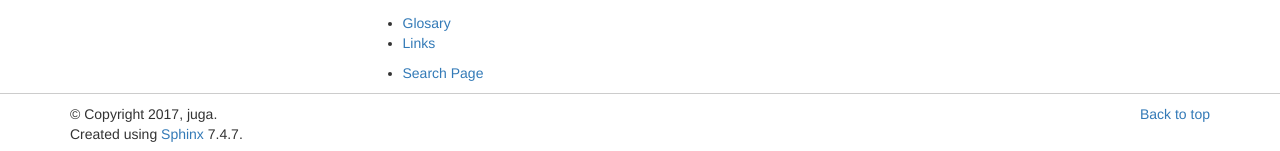
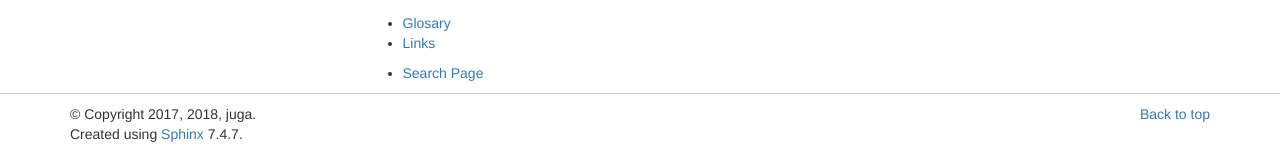
Before and after one commit to DHCPAP/dhcpap.github.io, a Sphinx documentation site: the page built from docs/source/index.rst, in a window 1280 px wide and 1076 px high. Shown: the part 922-1073 px from the top of the window. Built offline with Sphinx 7.4.7, drawn with Linux system fonts in a browser that asks for light colours.

Commit message:
Add year

```diff
--- a/docs/source/conf.py
+++ b/docs/source/conf.py
@@ -57,7 +57,7 @@ master_doc = 'index'
 
 # General information about the project.
 project = u'DHCPAP'
-copyright = u'2017, juga'
+copyright = u'2017, 2018, juga'
 author = u'juga'
 
 # The version info for the project you're documenting, acts as replacement for
```
